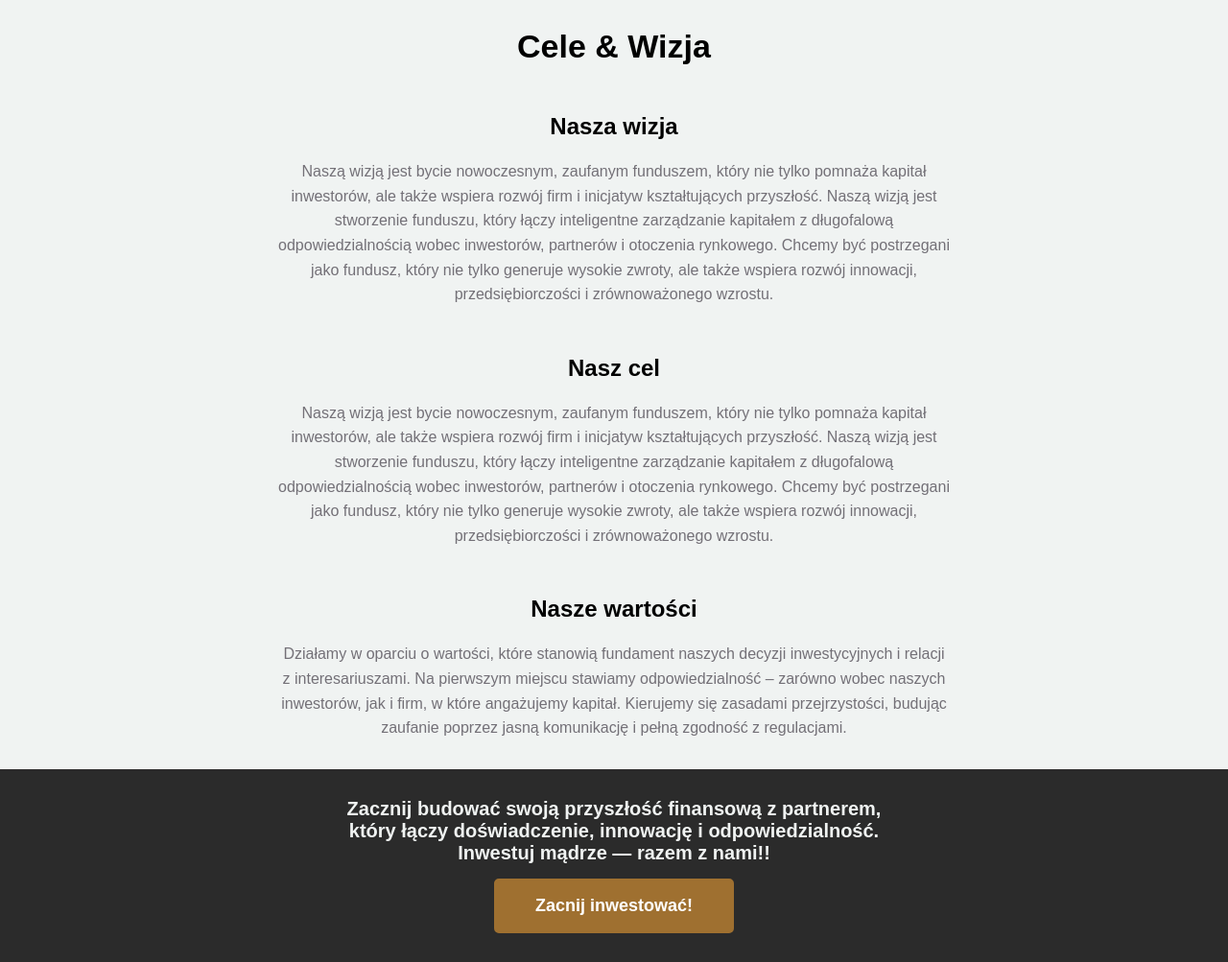
After one commit to 1Stick1/Investment-fund, a Flask app: page /about_us in a window 1280 px wide. The commit adds this page. Shown: the part 459-1462 px from the top of the page at 96% size. Run offline with Flask 3, Linux system fonts and the light colour scheme.

Commit message:
Fixed "About us" page. Cleaned and fixed css

```diff
--- a/app.py
+++ b/app.py
@@ -14,5 +14,9 @@ def login():
 def registration():
     return render_template("registration.html")
 
+@app.route("/about_us")
+def about_us():
+    return render_template("about_us.html")
+
 if __name__ == "__main__":
     app.run(debug=True)
--- a/static/css/style.css
+++ b/static/css/style.css
@@ -43,6 +43,7 @@ html{
 }
 
 .button{
+    display: inline-block;
     padding: 15px 40px;
     background-color: #9f7030;
     border-radius: 5px;
@@ -51,11 +52,12 @@ html{
     font-weight:600;
     text-decoration: none;
     transition: 0.2s all ease;
+    border: 3px solid #9f7030;
 }
 
 .button:hover{
-    background-color: #b1aca9;
-    color: #000;
+    background-color: #f0c060;
+    border: 3px solid #9f7030;
 }
 
 .main-container {
@@ -187,3 +195,120 @@ html{
 .auth__button-login {
   font-size: 15px;
 }
+
+/*----------------------------------------------------------------------------------------------*/
+
+
+
+
+/*---------------------------------------ABOUT-US----------------------------------------------*/
+
+
+.content{
+     color: #737077;
+     margin-top: 80px;
+}
+
+.banner {
+    text-align: center;
+    display: flex;
+    align-items: center;
+    justify-content: center;
+    padding: 60px 0;
+    background: #737077;
+    background-image: linear-gradient(rgba(0, 0, 0, 0.5), rgba(0, 0, 0, 0.5)), url(https://cdn.discordapp.com/attachments/1424686537458581578/1425065801827745863/GTDG_5.jpg?ex=68e63b73&is=68e4e9f3&hm=389f2b54b9081832409bbd81350ef995cc3d25be28a4bb1586d6652f6e6f37ab&);
+    background-repeat: no-repeat;
+    background-size: cover;
+    text-align: center;
+}
+
+
+.title{
+    color: black;
+}
+.banner__content {
+    max-width: 1200px;
+    display: flex;
+    align-items: center;
+}
+.container{
+    max-width: 1140px;
+    margin: 0 auto;
+    padding: 0 20px;
+    box-sizing: border-box;
+}
+.banner__title {
+    color: #fff;
+}
+.banner__column {
+    text-align: center;
+
+    width: 750px;
+    text-align: center;
+}
+
+.banner__logo img {
+    width: 220px;
+    margin-bottom: 10px;
+}
+
+.banner__column h1 {
+    margin-bottom: 20px;
+    font-size: 32px;
+}
+
+.banner__column p {
+    line-height: 1.6;
+    font-size: 16px;
+    color: #fff;
+}
+
+.objectives__container {
+    text-align: center;
+    padding: 30px 0;
+}
+
+.objectives__content {
+    max-width: 900px;
+    margin: 0 auto;
+}
+
+.objectives__content-block{
+    margin-top: 50px;
+}
+.objectives__container h2 {
+    font-size: 34px;
+}
+
+.objectives__content h3 {
+    font-size: 24px;
+    margin-bottom: 20px;
+}
+
+.objectives__content p {
+    font-size: 16px;
+    line-height: 1.6;
+    margin: 0 auto;
+    max-width: 700px;
+}
+.investments{
+    background: #2b2b2b;
+}
+
+.investments__text{
+    width: 600px;
+    margin-bottom: 15px;
+    font-size: 20px;
+    font-weight: 800;
+    color: #f0f3f2;
+}
+
+.investments__content {
+    display: flex;
+    justify-content: center;
+    flex-direction: column;
+    align-items: center;
+    padding: 30px 0;
+    text-align: center;
+}
+/*-------------------------------------------------------------------------*/
--- /dev/null
+++ b/templates/about_us.html
@@ -0,0 +1,62 @@
+<!DOCTYPE html>
+<html lang="pl">
+<head>
+    <meta charset="UTF-8">
+    <meta name="viewport" content="width=device-width, initial-scale=1.0">
+    <title>O nas</title>
+    <link rel="stylesheet" href="{{ url_for('static', filename='css/style.css') }}">
+</head>
+<body>
+    {% include "header.html" %}
+    <main class="content">
+        <div class="banner">
+            <div class="banner__container container">
+            <div class="banner__content">
+                <div class="banner__column">
+                    <div class="banner__logo">
+                        <img src="photo_2025-10-06_11-27-52.png" alt="">
+                    </div>
+                    <h1 class="banner__title title">RamBad - informacje</h1>
+                    <p>RamBad to otwarty fundusz inwestycyjny, który nieprzerwanie przyjmuje wpłaty od inwestorów i umożliwia im wypłatę środków w dowolnym momencie. Strategia inwestycyjna funduszu zakłada zrównoważony podział ryzyka poprzez lokowanie: 60% kapitału w akcje spółek z USA, 40% w obligacje skarbowe państw strefy euro. Celem RamBad jest osiąganie stabilnych zysków przy umiarkowanym poziomie ryzyka, dzięki połączeniu potencjału wzrostowego rynku amerykańskiego z bezpieczeństwem europejskich obligacji skarbowych.</p>
+                </div>
+            </div>
+            </div>
+        </div>
+
+        <div class="objectives">
+            <div class="objectives__container container">
+                <h2 class="objectives__title title">Cele & Wizja</h2>
+                <div class="objectives__content">
+                    <div class="objectives__content-block">
+                        <h3 class="objectives__title title">Nasza wizja</h3>
+                        <p>Naszą wizją jest bycie nowoczesnym, zaufanym funduszem, który nie tylko pomnaża kapitał inwestorów, ale także wspiera rozwój firm i inicjatyw kształtujących przyszłość.
+                           Naszą wizją jest stworzenie funduszu, który łączy inteligentne zarządzanie kapitałem z długofalową odpowiedzialnością wobec inwestorów, partnerów i otoczenia rynkowego.
+                            Chcemy być postrzegani jako fundusz, który nie tylko generuje wysokie zwroty, ale także wspiera rozwój innowacji, przedsiębiorczości i zrównoważonego wzrostu.</p>
+                    </div>
+                    <div class="objectives__content-block">
+                        <h3 class="objectives__title title">Nasz cel</h3>
+                        <p>Naszą wizją jest bycie nowoczesnym, zaufanym funduszem, który nie tylko pomnaża kapitał inwestorów, ale także wspiera rozwój firm i inicjatyw kształtujących przyszłość.
+Naszą wizją jest stworzenie funduszu, który łączy inteligentne zarządzanie kapitałem z długofalową odpowiedzialnością wobec inwestorów, partnerów i otoczenia rynkowego. Chcemy być postrzegani jako fundusz, który nie tylko generuje wysokie zwroty, ale także wspiera rozwój innowacji, przedsiębiorczości i zrównoważonego wzrostu.</p>
+                    </div>
+                    <div class="objectives__content-block">
+                        <h3 class="objectives__title title">Nasze wartości</h3>
+                        <p>Działamy w oparciu o wartości, które stanowią fundament naszych decyzji inwestycyjnych i relacji z interesariuszami. Na pierwszym miejscu stawiamy odpowiedzialność – zarówno wobec naszych inwestorów, jak i firm, w które angażujemy kapitał. Kierujemy się zasadami przejrzystości, budując zaufanie poprzez jasną komunikację i pełną zgodność z regulacjami.</p>
+                    </div>
+                </div>
+            </div>
+        </div>
+
+        <div class="investments">
+            <div class="investments__container container">
+                <div class="investments__content">
+                    <p class="investments__text">Zacznij budować swoją przyszłość finansową z partnerem, który łączy doświadczenie, innowację i odpowiedzialność. Inwestuj mądrze — razem z nami!!</p>
+                    <a class="investments__button button" href="inwestycje">Zacnij inwestować!</a>
+                </div>
+            </div>
+        </div>
+
+    </main>
+
+
+</body>
+</html>
--- a/templates/header.html
+++ b/templates/header.html
@@ -2,10 +2,10 @@
 
         <div class="header__logo logo"><img class="logo__image" src="{{ url_for('static', filename='images/logo.png') }}" alt="Logo"></div>
         <div class="header__menu-list">
-             <div class="header__list-element"><a class="link" href="">Główna</a></div>
+             <div class="header__list-element"><a class="link" href="{{ url_for('index') }}">Główna</a></div>
              <div class="header__list-element"><a class="link" href="">Inwestycji</a></div>
              <div class="header__list-element"><a class="link" href="">Kalkulator</a></div>
-             <div class="header__list-element"><a class="link" href="">O nas</a></div>
+             <div class="header__list-element"><a class="link" href="{{ url_for('about_us') }}">O nas</a></div>
         </div>
         <div class="header__login">
             <div class="header__login-button"><a class="button" href="{{ url_for('login') }}">Login</a></div>
```
Also changed, not shown: other parts of static/css/style.css (+22 -16 lines), static/css/o_nas_css.css (+49 -82 lines), templates/o_nas.html (deleted, +0 -50 lines).
